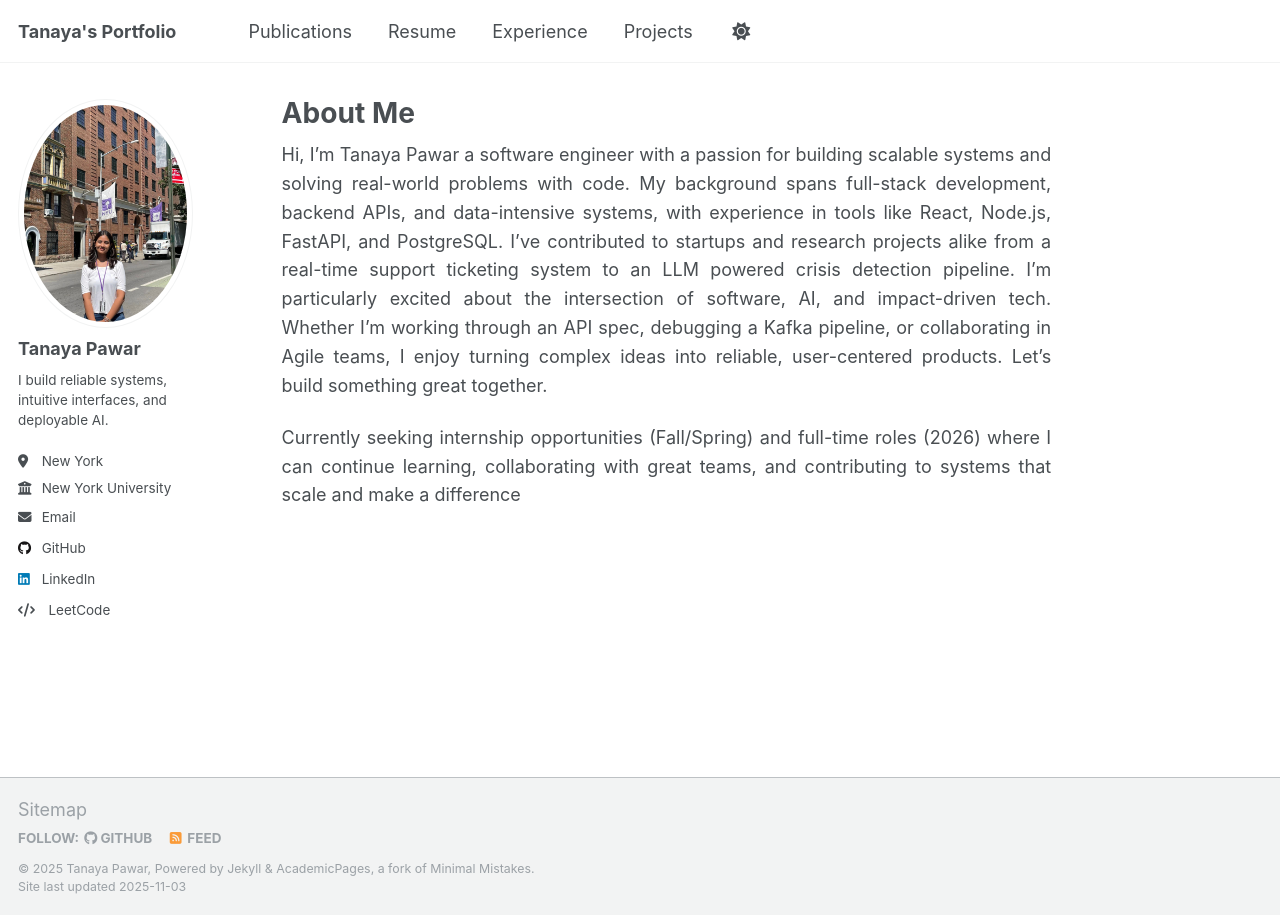
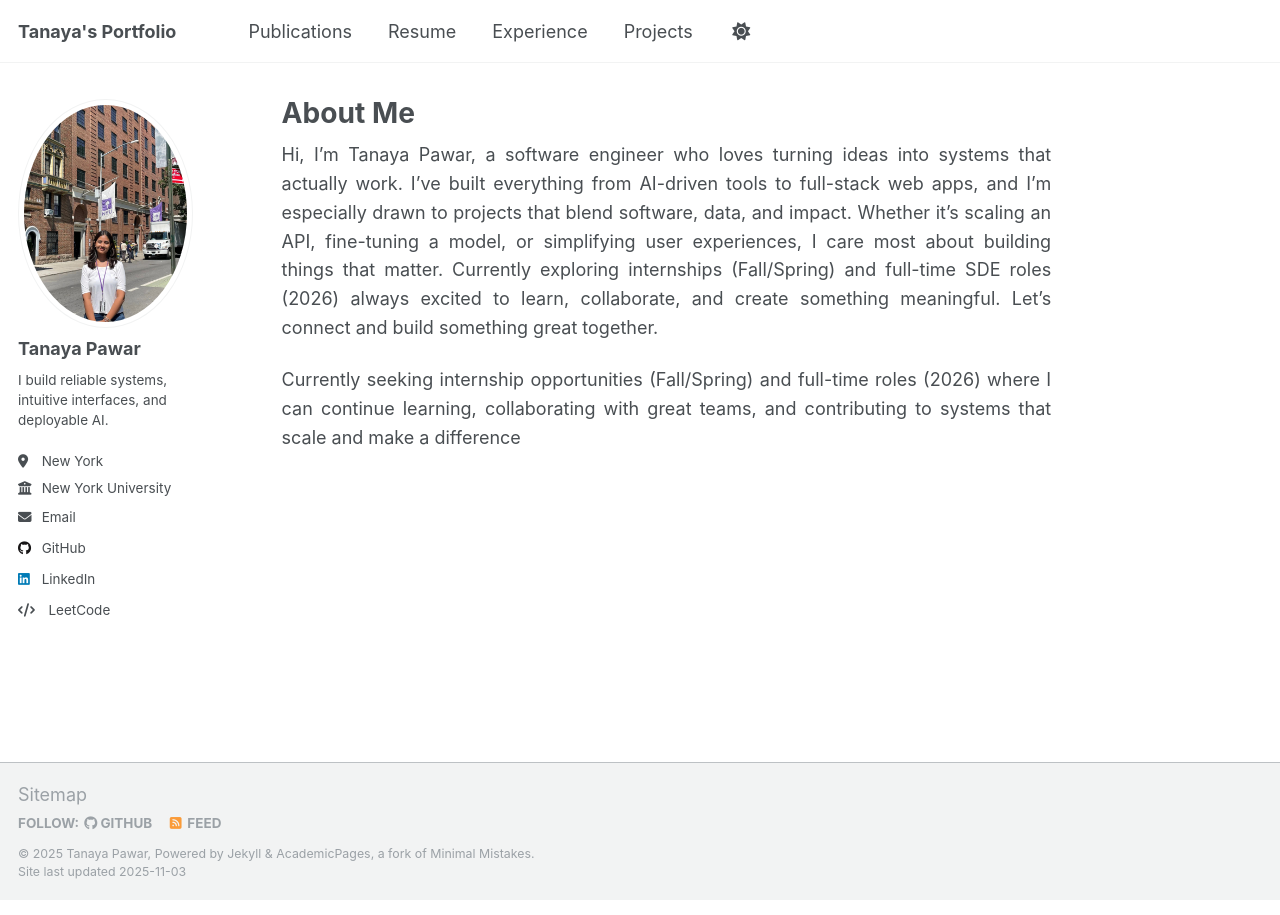
Before and after one commit to tanaya09/tanaya09.github.io, a Jekyll site: the page built from _pages/about.md, in a window 1280 px wide. Built offline with Jekyll 4.4.1, drawn with Linux system fonts in a browser that asks for light colours.

Commit message:
Revise about section for clarity and engagement
Updated personal introduction and career focus.

```diff
--- a/_pages/about.md
+++ b/_pages/about.md
@@ -9,7 +9,12 @@ redirect_from:
 
 <p style="text-align: justify; line-height: 1.6;">
 
-Hi, I’m Tanaya Pawar a software engineer with a passion for building scalable systems and solving real-world problems with code. My background spans full-stack development, backend APIs, and data-intensive systems, with experience in tools like React, Node.js, FastAPI, and PostgreSQL. I’ve contributed to startups and research projects alike from a real-time support ticketing system to an LLM powered crisis detection pipeline. I’m particularly excited about the intersection of software, AI, and impact-driven tech. Whether I’m working through an API spec, debugging a Kafka pipeline, or collaborating in Agile teams, I enjoy turning complex ideas into reliable, user-centered products. Let’s build something great together.
+Hi, I’m Tanaya Pawar, a software engineer who loves turning ideas into systems that actually work.
+I’ve built everything from AI-driven tools to full-stack web apps, and I’m especially drawn to projects that blend software, data, and impact.
+Whether it’s scaling an API, fine-tuning a model, or simplifying user experiences, I care most about building things that matter.
+Currently exploring internships (Fall/Spring) and full-time SDE roles (2026) always excited to learn, collaborate, and create something meaningful.
+
+Let’s connect and build something great together.
 </p>
 
 <p style="text-align: justify; line-height: 1.6;">
```
